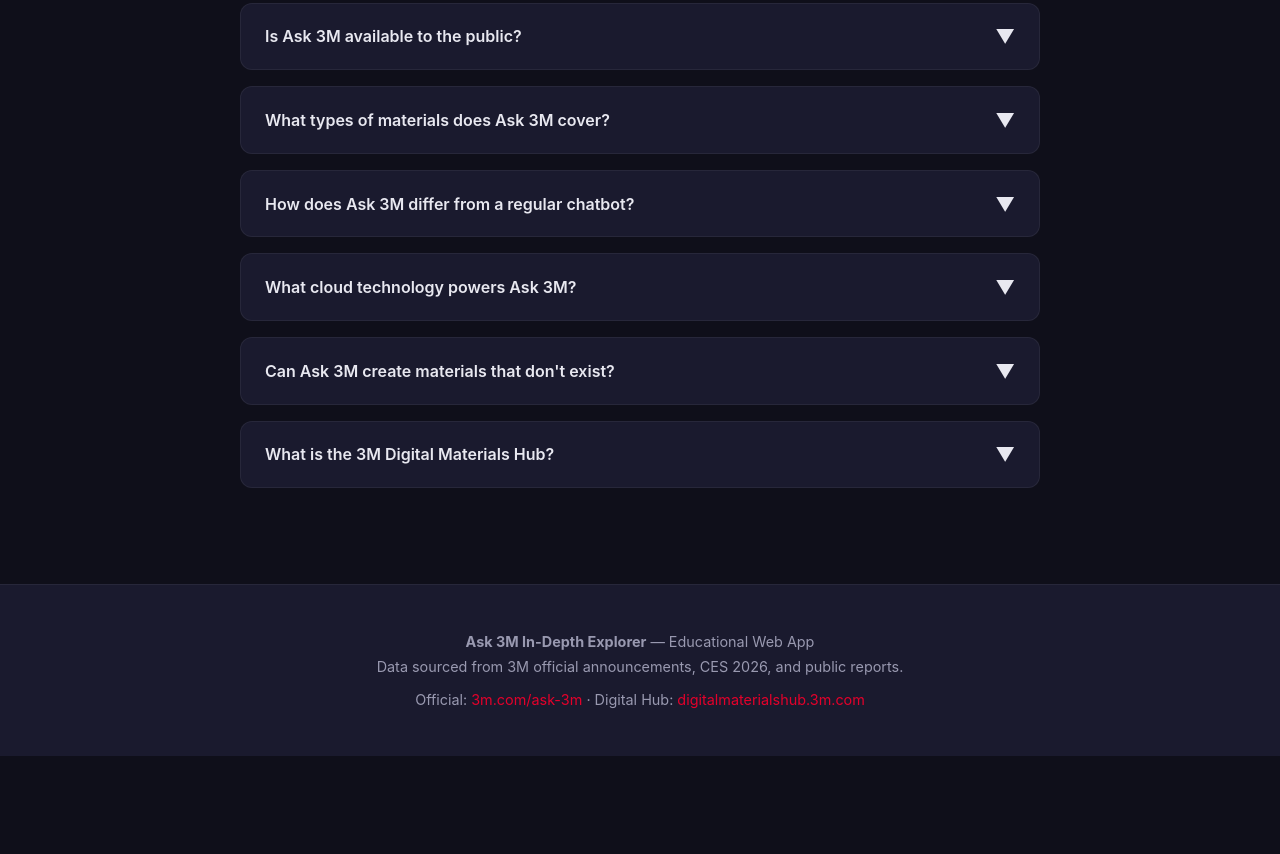
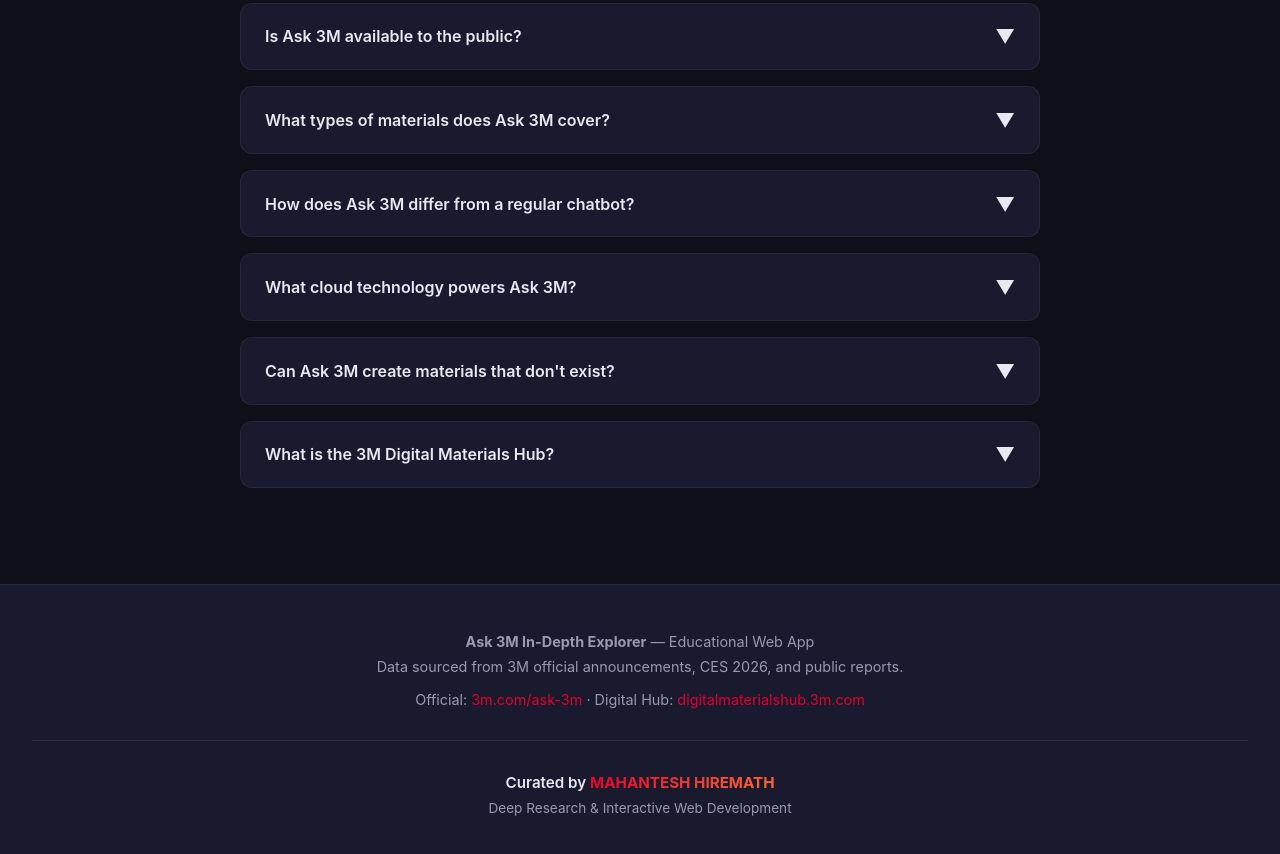
Before and after one commit to mahanteshimath/ASK-3M, a plain HTML site: page index.html in a window 1280 px wide. Shown: the part 9274-10128 px from the top of the page. Before the commit the page ends 10030 px from the top, so only its background shows below. Drawn offline with Linux system fonts and the light colour scheme.

Commit message:
Add files via upload

```diff
--- a/index.html
+++ b/index.html
@@ -1045,6 +1045,10 @@
     <p style="margin-bottom: 0.5rem;"><strong>Ask 3M In-Depth Explorer</strong> — Educational Web App</p>
     <p>Data sourced from 3M official announcements, CES 2026, and public reports.</p>
     <p style="margin-top: 1rem;">Official: <a href="https://www.3m.com/3M/en_US/company-us/ask-3m/" target="_blank">3m.com/ask-3m</a> · Digital Hub: <a href="https://digitalmaterialshub.3m.com" target="_blank">digitalmaterialshub.3m.com</a></p>
+    <div style="margin-top: 2rem; padding-top: 2rem; border-top: 1px solid rgba(255,255,255,0.1);">
+        <p style="font-size: 0.95rem; color: var(--text); font-weight: 600;">Curated by <span style="background: var(--gradient-1); -webkit-background-clip: text; -webkit-text-fill-color: transparent; background-clip: text; font-weight: 700;">MAHANTESH HIREMATH</span></p>
+        <p style="font-size: 0.85rem; margin-top: 0.5rem;">Deep Research & Interactive Web Development</p>
+    </div>
 </footer>
 
 <script>
```
